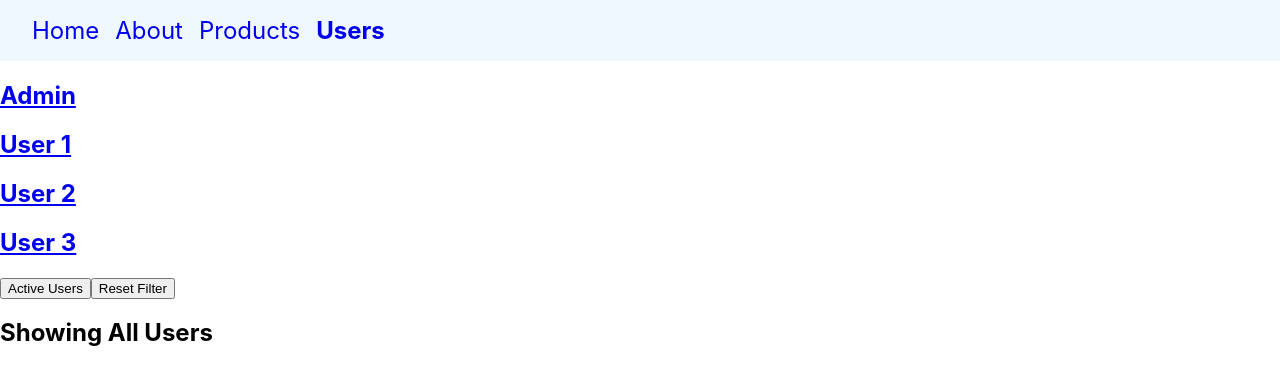
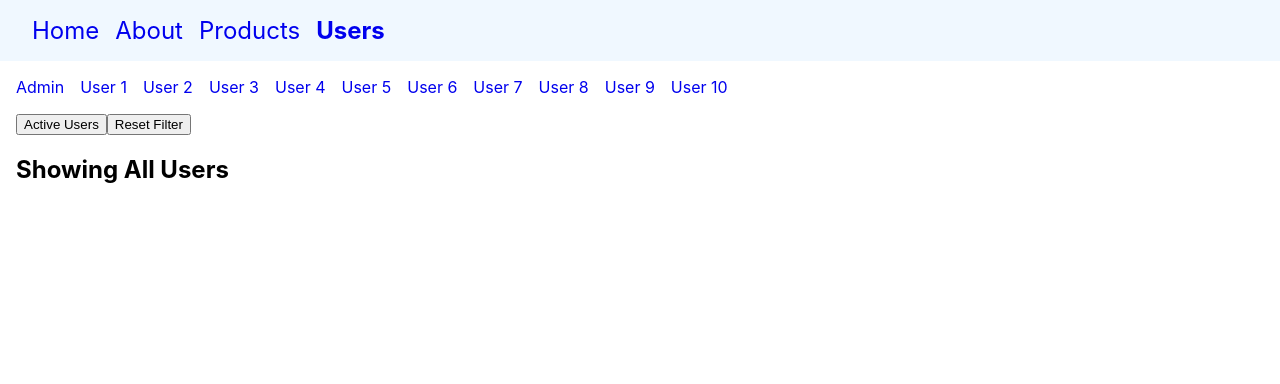
Before and after one commit to UtkarshPathrabe/React-Router-Demo, a React (Create React App) app: page /users in a window 1280 px wide. Shown: the top 384 px of the page. Built offline with nearby package versions, Linux system fonts and the light colour scheme.

Commit message:
Update Users.jsx

```diff
--- a/src/components/Users.jsx
+++ b/src/components/Users.jsx
@@ -4,11 +4,11 @@ const Users = () => {
     const [searchParams, setSearchParams] = useSearchParams();
     const showActiveUsers = searchParams.get('filter') === 'active';
     return (
-        <div>
-            <Link to='admin'><h2>Admin</h2></Link>
-            <Link to='1'><h2>User 1</h2></Link>
-            <Link to='2'><h2>User 2</h2></Link>
-            <Link to='3'><h2>User 3</h2></Link>
+        <div style={{ margin: "1rem" }}>
+            <nav style={{ margin: "0 0 1rem 0" }}>
+                <Link to='admin'>Admin</Link>
+                {Array.from({length: 10}, (_, i) => i + 1).map(i => (<Link key={i} to={`${i}`}>User {i}</Link>))}
+            </nav>
             <Outlet />
             <div>
                 <button onClick={() => setSearchParams({ filter: 'active' })}>Active Users</button>
```
